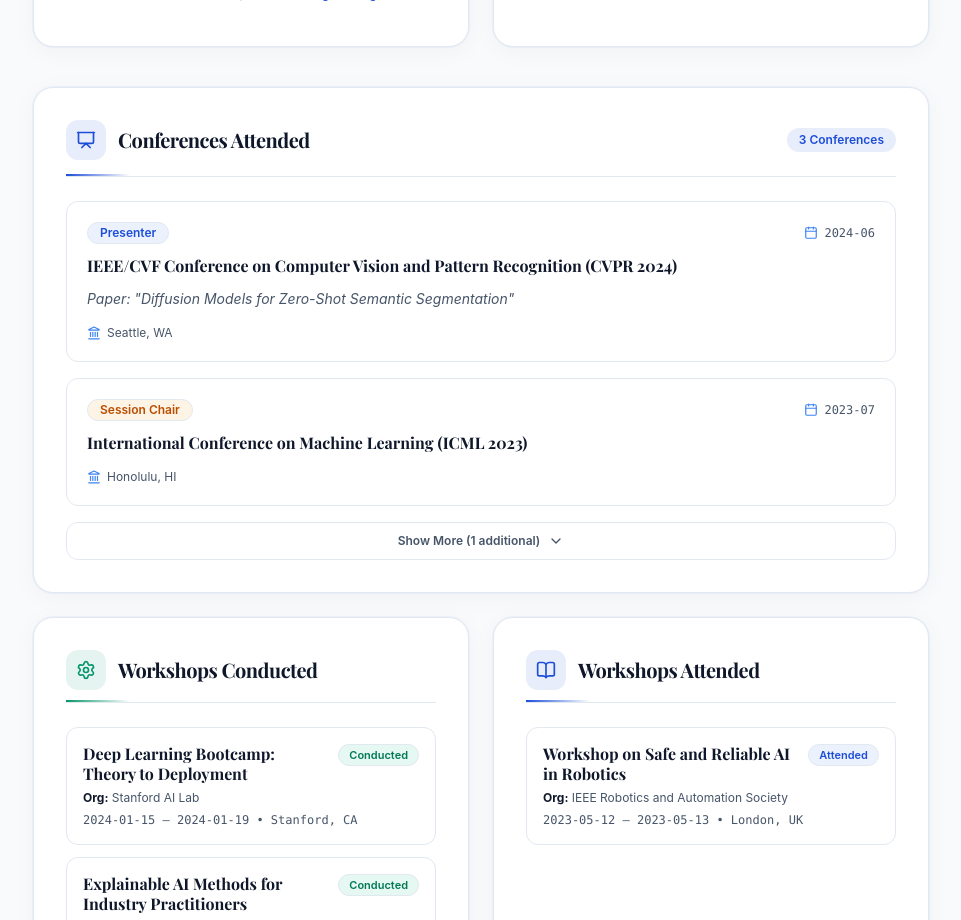
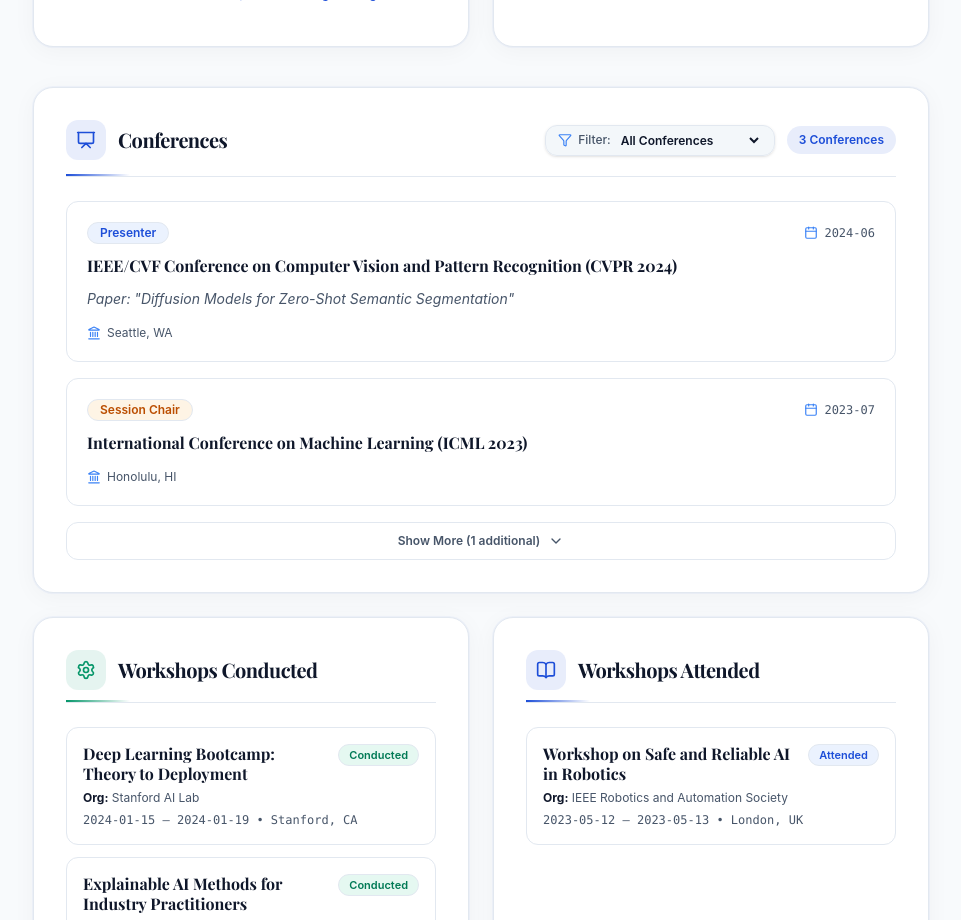
Before and after one commit to alan61503/ScholarCV, a Next.js app: page / in a window 1280 px wide. Shown: the part 5160-6080 px from the top of the page, without its empty margins (319-1280 px from the left). Built offline with nearby package versions, Linux system fonts and the light colour scheme; no server answers; the database is empty; a web font is replaced by a local one.

Commit message:
Add role filter dropdown to Conferences section and update admin role options

```diff
--- a/components/admin/schema.ts
+++ b/components/admin/schema.ts
@@ -106,7 +106,7 @@ export const sectionSchemas: SectionConfig[] = [
       { key: 'paperTitle', label: 'Paper Title', type: 'text' },
       { key: 'location', label: 'Location', type: 'text' },
       { key: 'date', label: 'Date', type: 'text' },
-      { key: 'role', label: 'Role', type: 'select', options: ['Presenter', 'Keynote Speaker', 'Session Chair', 'Attendee'] },
+      { key: 'role', label: 'Role', type: 'select', options: ['Presenter', 'Keynote Speaker', 'Session Chair', 'Attendee', 'Conducted'] },
     ],
     emptyItem: { title: '', paperTitle: '', location: '', date: '', role: 'Presenter' },
   },
--- a/components/sections/ConferencesWorkshops.tsx
+++ b/components/sections/ConferencesWorkshops.tsx
@@ -2,7 +2,7 @@
 
 import React, { useState } from 'react';
 import { Conference, Workshop } from '../../types/faculty';
-import { Presentation, Landmark, Calendar, Settings, BookOpen, ChevronDown, ChevronUp } from 'lucide-react';
+import { Presentation, Landmark, Calendar, Settings, BookOpen, ChevronDown, ChevronUp, Filter } from 'lucide-react';
 
 interface ConferencesWorkshopsProps {
   conferencesAttended: Conference[];
@@ -18,10 +18,42 @@ export default function ConferencesWorkshops({
   const [showAllConferences, setShowAllConferences] = useState<boolean>(false);
   const [showAllConducted, setShowAllConducted] = useState<boolean>(false);
   const [showAllAttended, setShowAllAttended] = useState<boolean>(false);
+  const [selectedRoleFilter, setSelectedRoleFilter] = useState<string>('All');
+
+  const filteredConferences = conferencesAttended.filter((conf) => {
+    if (selectedRoleFilter === 'All') return true;
+    const roleLower = (conf.role || '').toLowerCase();
+    if (selectedRoleFilter === 'Attended') {
+      return (
+        conf.role === 'Attendee' ||
+        conf.role === 'Presenter' ||
+        roleLower.includes('attend') ||
+        roleLower.includes('present')
+      );
+    }
+    if (selectedRoleFilter === 'Conducted') {
+      return (
+        conf.role === 'Conducted' ||
+        roleLower.includes('conduct') ||
+        roleLower.includes('organiz')
+      );
+    }
+    if (selectedRoleFilter === 'Session Chair') {
+      return conf.role === 'Session Chair' || roleLower.includes('chair');
+    }
+    if (selectedRoleFilter === 'Keynote Speaker') {
+      return (
+        conf.role === 'Keynote Speaker' ||
+        roleLower.includes('keynote') ||
+        roleLower.includes('speaker')
+      );
+    }
+    return conf.role === selectedRoleFilter;
+  });
 
   const displayedConferences = showAllConferences
-    ? conferencesAttended
-    : conferencesAttended.slice(0, 2);
+    ? filteredConferences
+    : filteredConferences.slice(0, 2);
 
   const displayedConducted = showAllConducted
     ? workshopsConducted
@@ -33,10 +65,10 @@ export default function ConferencesWorkshops({
 
   return (
     <section id="conferences-workshops" className="scroll-mt-24 space-y-6">
-      {/* Conferences Attended */}
+      {/* Conferences Section */}
       <div className="royal-card">
         <div className="p-6 md:p-8 space-y-6">
-          <div className="flex items-center justify-between pb-4 border-b border-border-subtle/80 relative">
+          <div className="flex flex-col sm:flex-row sm:items-center justify-between gap-3 pb-4 border-b border-border-subtle/80 relative">
             <div className="flex items-center gap-3">
               <div
                 className="p-2.5 rounded-xl shrink-0"
@@ -48,20 +80,47 @@ export default function ConferencesWorkshops({
                 className="text-xl font-bold text-foreground tracking-tight"
                 style={{ fontFamily: "'Playfair Display', Georgia, serif" }}
               >
-                Conferences Attended
+                Conferences
               </h2>
             </div>
-            <span
-              className="text-xs font-semibold px-3 py-1 rounded-full"
-              style={{ background: 'rgba(29,78,216,0.1)', color: '#1d4ed8' }}
-            >
-              {conferencesAttended.length} {conferencesAttended.length === 1 ? 'Conference' : 'Conferences'}
-            </span>
+
+            <div className="flex items-center gap-3 flex-wrap">
+              {/* Role Filter Dropdown */}
+              <div className="flex items-center gap-1.5 bg-surface-muted/80 border border-border-subtle rounded-xl px-3 py-1.5 shadow-sm">
+                <Filter className="h-3.5 w-3.5 text-accent-500 shrink-0" />
+                <span className="text-xs font-medium text-foreground-muted hidden md:inline">Filter:</span>
+                <select
+                  aria-label="Filter conferences by role"
+                  value={selectedRoleFilter}
+                  onChange={(e) => {
+                    setSelectedRoleFilter(e.target.value);
+                    setShowAllConferences(true);
+                  }}
+                  className="bg-transparent text-xs font-semibold text-foreground focus:outline-none cursor-pointer pr-1"
+                >
+                  <option value="All" className="bg-surface text-foreground">All Conferences</option>
+                  <option value="Attended" className="bg-surface text-foreground">Attended / Presenter</option>
+                  <option value="Conducted" className="bg-surface text-foreground">Conducted</option>
+                  <option value="Session Chair" className="bg-surface text-foreground">Session Chair</option>
+                  <option value="Keynote Speaker" className="bg-surface text-foreground">Keynote Speaker</option>
+                </select>
+              </div>
+
+              <span
+                className="text-xs font-semibold px-3 py-1.5 rounded-full"
+                style={{ background: 'rgba(29,78,216,0.1)', color: '#1d4ed8' }}
+              >
+                {filteredConferences.length} {filteredConferences.length === 1 ? 'Conference' : 'Conferences'}
+              </span>
+            </div>
+
             <div className="absolute bottom-0 left-0 h-[2px] w-16 bg-gradient-to-r from-[#1d4ed8] to-transparent" />
           </div>
 
-          {conferencesAttended.length === 0 ? (
-            <p className="text-sm text-foreground-muted py-4 text-center">No conferences recorded.</p>
+          {filteredConferences.length === 0 ? (
+            <p className="text-sm text-foreground-muted py-6 text-center">
+              No conferences found for role &quot;{selectedRoleFilter}&quot;.
+            </p>
           ) : (
             <div className="space-y-4">
               <div className="space-y-4">
@@ -77,8 +136,10 @@ export default function ConferencesWorkshops({
                             ? 'bg-rose-500/10 text-rose-700 dark:text-rose-400 border border-rose-500/20'
                             : conf.role === 'Session Chair'
                             ? 'bg-amber-500/10 text-amber-700 dark:text-amber-400 border border-amber-500/20'
-                            : conf.role === 'Presenter'
+                            : conf.role === 'Presenter' || conf.role === 'Attendee'
                             ? 'bg-accent-500/10 text-accent-700 dark:text-accent-400 border border-accent-500/20'
+                            : conf.role === 'Conducted'
+                            ? 'bg-emerald-500/10 text-emerald-700 dark:text-emerald-400 border border-emerald-500/20'
                             : 'bg-surface-muted text-foreground-muted border border-border-subtle'
                         }`}
                       >
@@ -98,7 +159,7 @@ export default function ConferencesWorkshops({
                     </h3>
                     {conf.paperTitle && (
                       <p className="text-xs md:text-sm text-foreground-muted italic leading-relaxed">
-                        Paper: "{conf.paperTitle}"
+                        Paper: &quot;{conf.paperTitle}&quot;
                       </p>
                     )}
                     <p className="text-xs text-foreground-muted flex items-center gap-1.5 pt-1">
@@ -109,7 +170,7 @@ export default function ConferencesWorkshops({
                 ))}
               </div>
 
-              {conferencesAttended.length > 2 && (
+              {filteredConferences.length > 2 && (
                 <button
                   suppressHydrationWarning
                   onClick={() => setShowAllConferences(!showAllConferences)}
@@ -122,7 +183,7 @@ export default function ConferencesWorkshops({
                     </>
                   ) : (
                     <>
-                      <span>Show More ({conferencesAttended.length - 2} additional)</span>
+                      <span>Show More ({filteredConferences.length - 2} additional)</span>
                       <ChevronDown className="h-4 w-4" />
                     </>
                   )}
```
